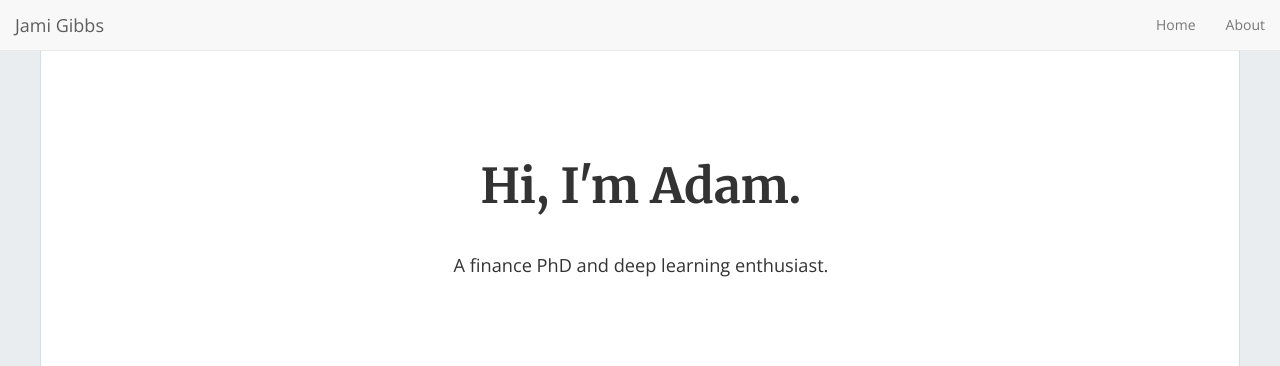
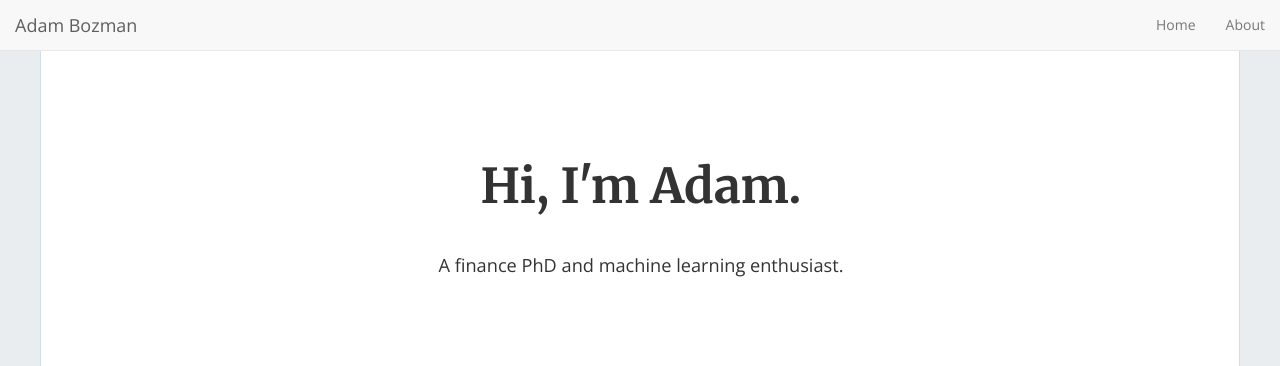
Before and after one commit to adam-bozman/adam-bozman.github.io, a Jekyll site: the page built from index.html, in a window 1280 px wide and 900 px high. Shown: the top 366 px of the window. Built offline with Jekyll 4.4.1, drawn with Linux system fonts in a browser that asks for light colours; nearby versions of some CDN libraries; the list of posts is cut into pages by our own code; some of the changed text lies outside the part shown.

Commit message:
New Updates

```diff
--- a/_config.yml
+++ b/_config.yml
@@ -14,12 +14,12 @@
 # You can create any custom variable you would like, and they will be accessible
 # in the templates via {{ site.myvariable }}.
 title: "Hi, I'm Adam."
-email: 'jami0821@gmail.com'
-description: "A finance PhD and deep learning enthusiast."
+email: 'adam.bozman@wsu.edu'
+description: "A finance PhD and machine learning enthusiast."
 baseurl: "" # the subpath of your site, e.g. /blog
 url: "https://adam-bozman.github.io/" # the base hostname & protocol for your site, e.g. https://example.com
-twitter_username: 'jamigibbs'
-github_username: 'jamigibbs'
+twitter_username: 'adam_bozman'
+github_username: 'adam-bozman'
 medium_username: 'blog.jamigibbs.com'
 
 # Build settings
@@ -89,8 +89,8 @@ pagination:
 ############################################################
 
 ### Phantom settings
-footer_text: '© 2018 Jami Gibbs'
-admin_name: 'Jami Gibbs'
+footer_text: '© 2021 Adam Bozman'
+admin_name: 'Adam Bozman'
 google_analytics: "UA-9999999-99" # Update with your own tracking ID
 enable_contact: false
 
```
